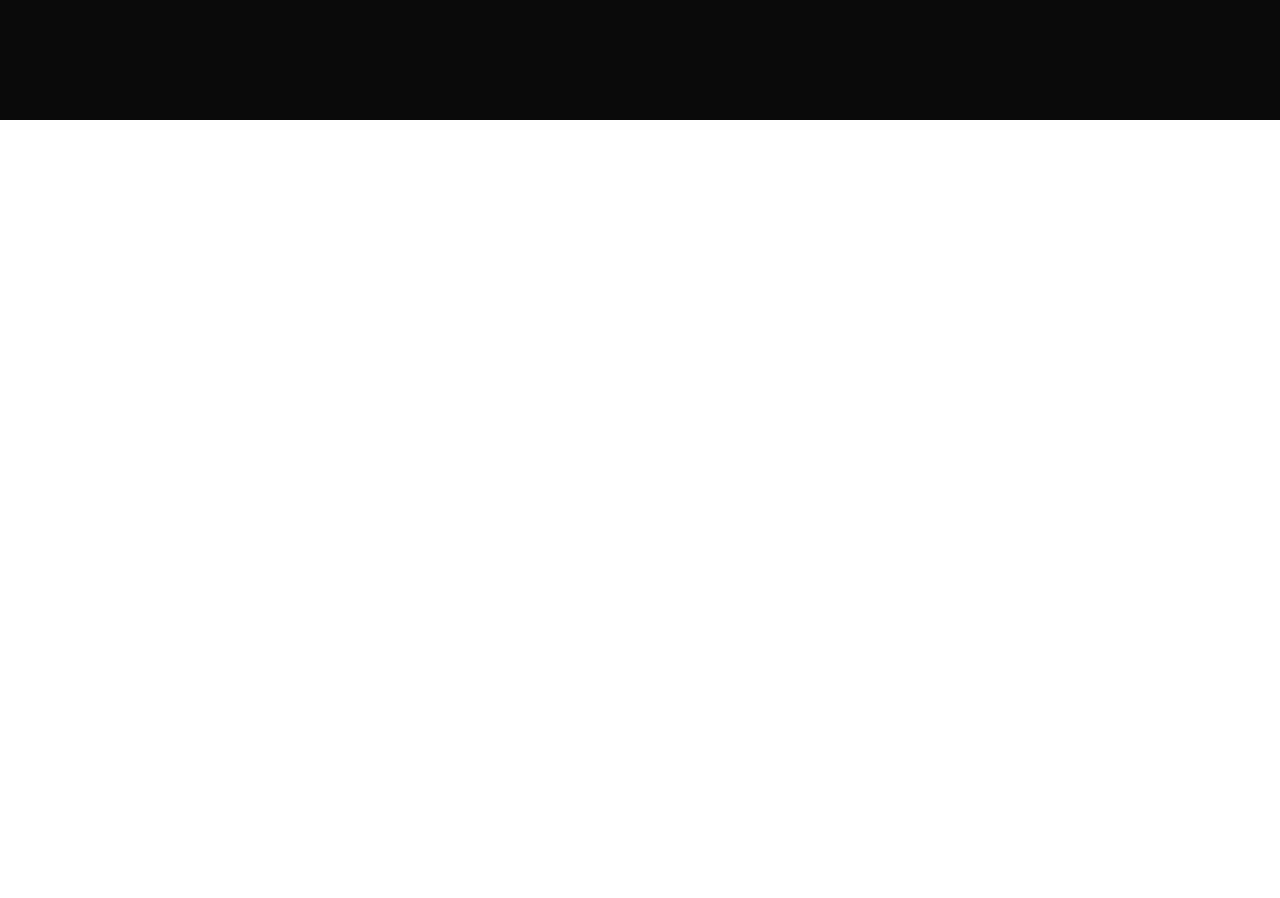
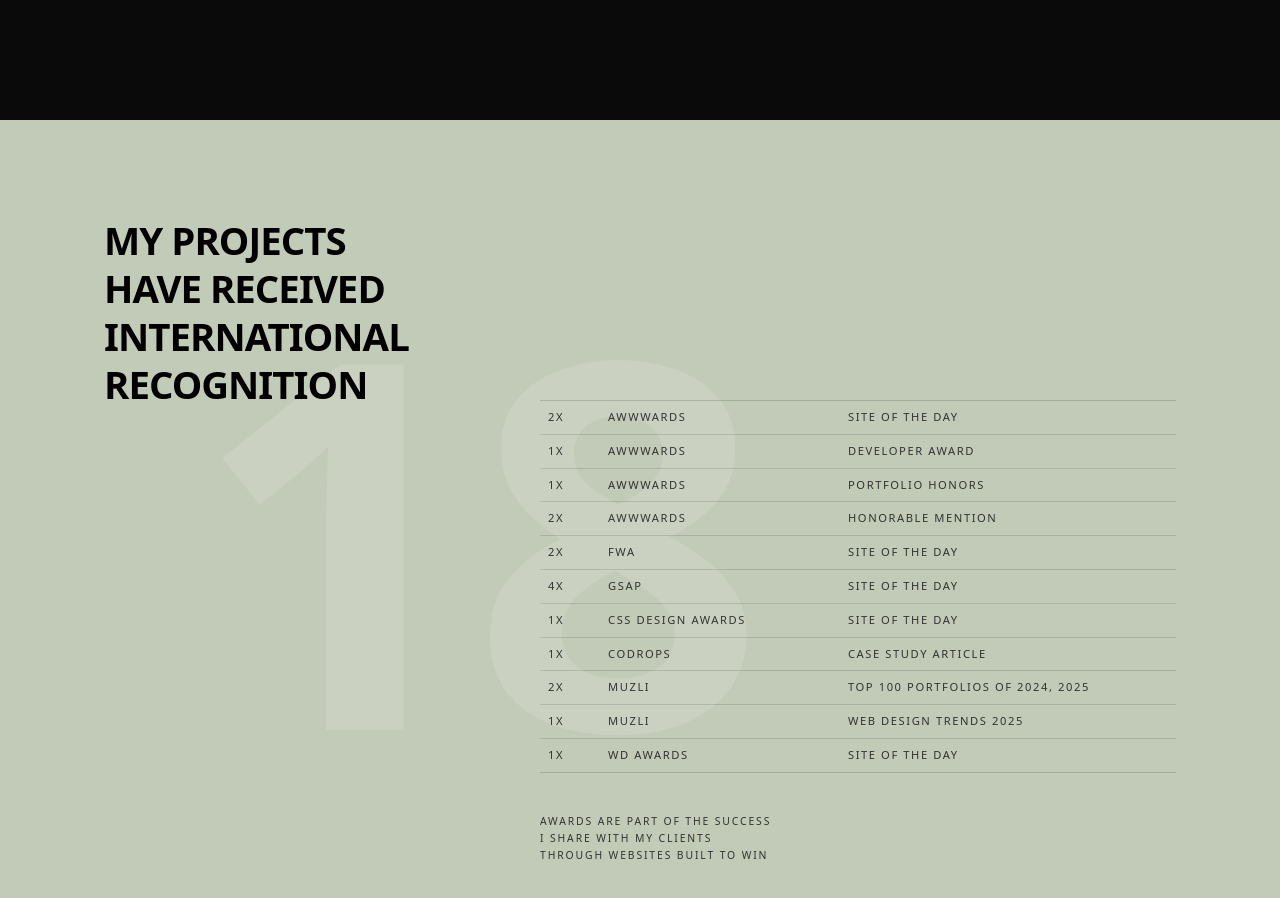
Before and after one commit to SufailSLX/Asjid-Folio, a React (Vite) app in the folder client/: page / in a window 1280 px wide. Shown: the part 4200-5098 px from the top of the page. Before the commit the page ends 4320 px from the top, so only its background shows below. Built offline with nearby package versions, Linux system fonts and the light colour scheme.

Commit message:
Project section added

```diff
--- a/client/src/App.jsx
+++ b/client/src/App.jsx
@@ -4,6 +4,7 @@ import Home from './pages/Home/Home';
 import Bio from './pages/Bio/Bio';
 
 import About from './pages/About/About';
+import Projects from './pages/projects/Projects';
 
 export default function App() {
   const [introComplete, setIntroComplete] = useState(false);
@@ -18,6 +19,7 @@ export default function App() {
 
           <Bio />
           <About />
+          <Projects />
         </div>
       )}
     </>
--- /dev/null
+++ b/client/src/pages/projects/Projects.jsx
@@ -0,0 +1,79 @@
+import React from 'react'
+
+const awards = [
+    { times: '2X', org: 'AWWWARDS', desc: 'SITE OF THE DAY' },
+    { times: '1X', org: 'AWWWARDS', desc: 'DEVELOPER AWARD' },
+    { times: '1X', org: 'AWWWARDS', desc: 'PORTFOLIO HONORS' },
+    { times: '2X', org: 'AWWWARDS', desc: 'HONORABLE MENTION' },
+    { times: '2X', org: 'FWA', desc: 'SITE OF THE DAY' },
+    { times: '4X', org: 'GSAP', desc: 'SITE OF THE DAY' },
+    { times: '1X', org: 'CSS DESIGN AWARDS', desc: 'SITE OF THE DAY' },
+    { times: '1X', org: 'CODROPS', desc: 'CASE STUDY ARTICLE' },
+    { times: '2X', org: 'MUZLI', desc: 'TOP 100 PORTFOLIOS OF 2024, 2025' },
+    { times: '1X', org: 'MUZLI', desc: 'WEB DESIGN TRENDS 2025' },
+    { times: '1X', org: 'WD AWARDS', desc: 'SITE OF THE DAY' }
+]
+
+const Projects = () => {
+    return (
+        <main className="relative min-h-screen w-full overflow-hidden bg-[#c2cab8] text-black">
+            {/* Giant 18 background mark */}
+            <div className="pointer-events-none absolute inset-0 flex items-center justify-center opacity-[0.13]">
+                <div className="relative w-[70vw] max-w-5xl">
+                    <span className="select-none text-[32rem] leading-none font-semibold tracking-tight text-white">
+                        18
+                    </span>
+                </div>
+            </div>
+
+            {/* Main content */}
+            <section className="relative z-20 mx-auto mt-20 grid w-full max-w-6xl gap-10 px-10 pb-20 md:grid-cols-2">
+                {/* Left heading */}
+                <div>
+                    <p className="mb-4 text-[0.6rem] tracking-[0.3em] uppercase text-black/60"></p>
+                    <h1 className="text-[2.4rem] leading-tight font-semibold tracking-tight text-black">
+                        MY PROJECTS
+                    </h1>
+                    <h1 className="text-[2.4rem] leading-tight font-semibold tracking-tight text-black">
+                        HAVE RECEIVED
+                    </h1>
+                    <h1 className="text-[2.4rem] leading-tight font-semibold tracking-tight text-black">
+                        INTERNATIONAL RECOGNITION
+                    </h1>
+                </div>
+
+                {/* Right content: Table and Text */}
+                <div className="flex flex-col gap-10 mt-50 -ml-30">
+                    {/* Awards table */}
+                    <div className="text-[0.7rem] tracking-[0.14em] uppercase">
+                        <div className="border-y border-black/15">
+                            {awards.map((item, index) => (
+                                <div
+                                    key={`${item.org}-${index}`}
+                                    className="grid grid-cols-[60px_minmax(0,1fr)_minmax(0,1.4fr)] items-center border-b border-black/12 py-2 last:border-b-0"
+                                >
+                                    <span className="px-2 text-black/75">{item.times}</span>
+                                    <span className="px-2 text-black/75">{item.org}</span>
+                                    <span className="px-2 text-black/75">{item.desc}</span>
+                                </div>
+                            ))}
+                        </div>
+                    </div>
+
+                    {/* Bottom copy block */}
+                    <div className="flex justify-start">
+                        <p className="max-w-xs text-[0.65rem] leading-relaxed tracking-[0.18em] uppercase text-black/75">
+                            AWARDS ARE PART OF THE SUCCESS
+                            <br />
+                            I SHARE WITH MY CLIENTS
+                            <br />
+                            THROUGH WEBSITES BUILT TO WIN
+                        </p>
+                    </div>
+                </div>
+            </section>
+        </main>
+    )
+}
+
+export default Projects
```
